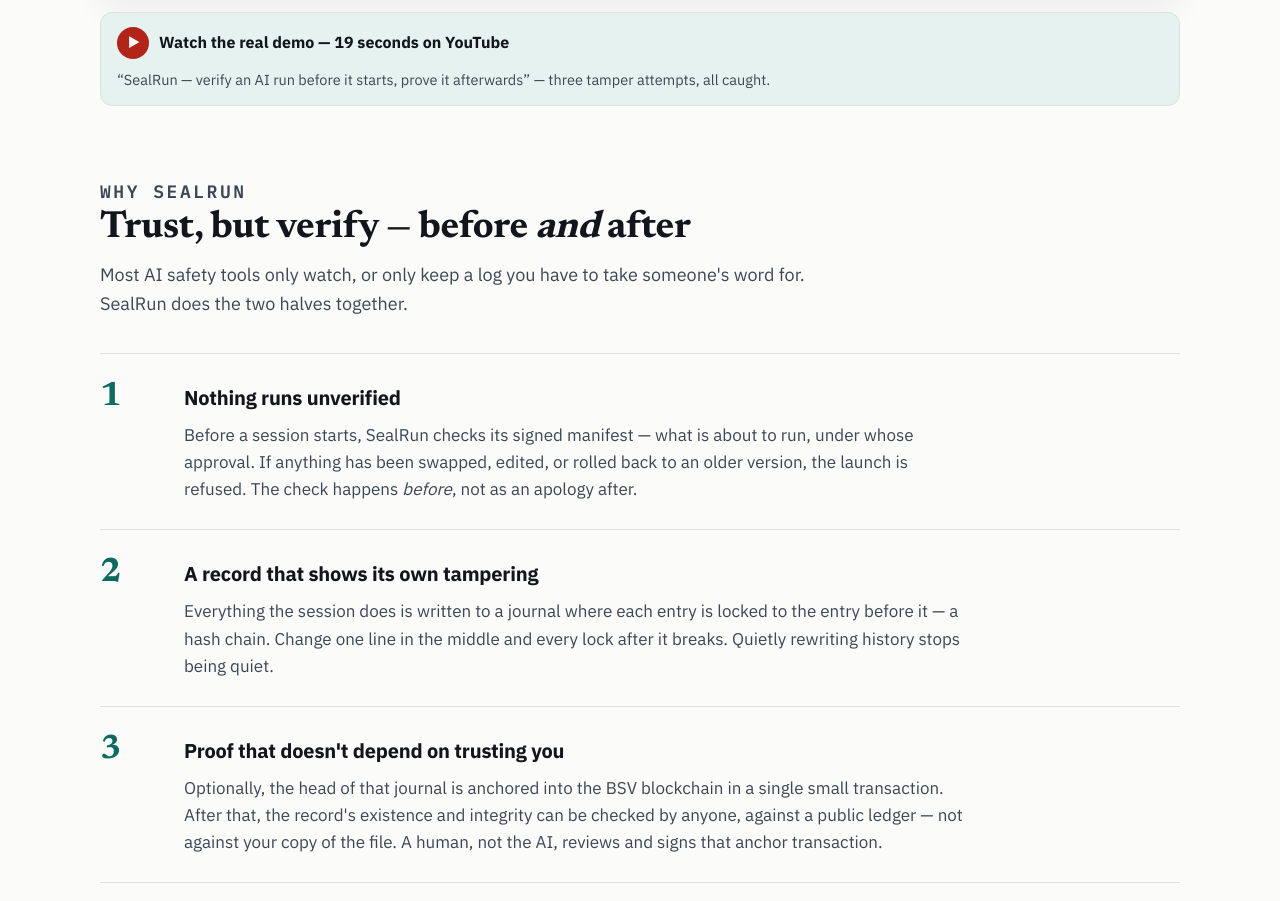
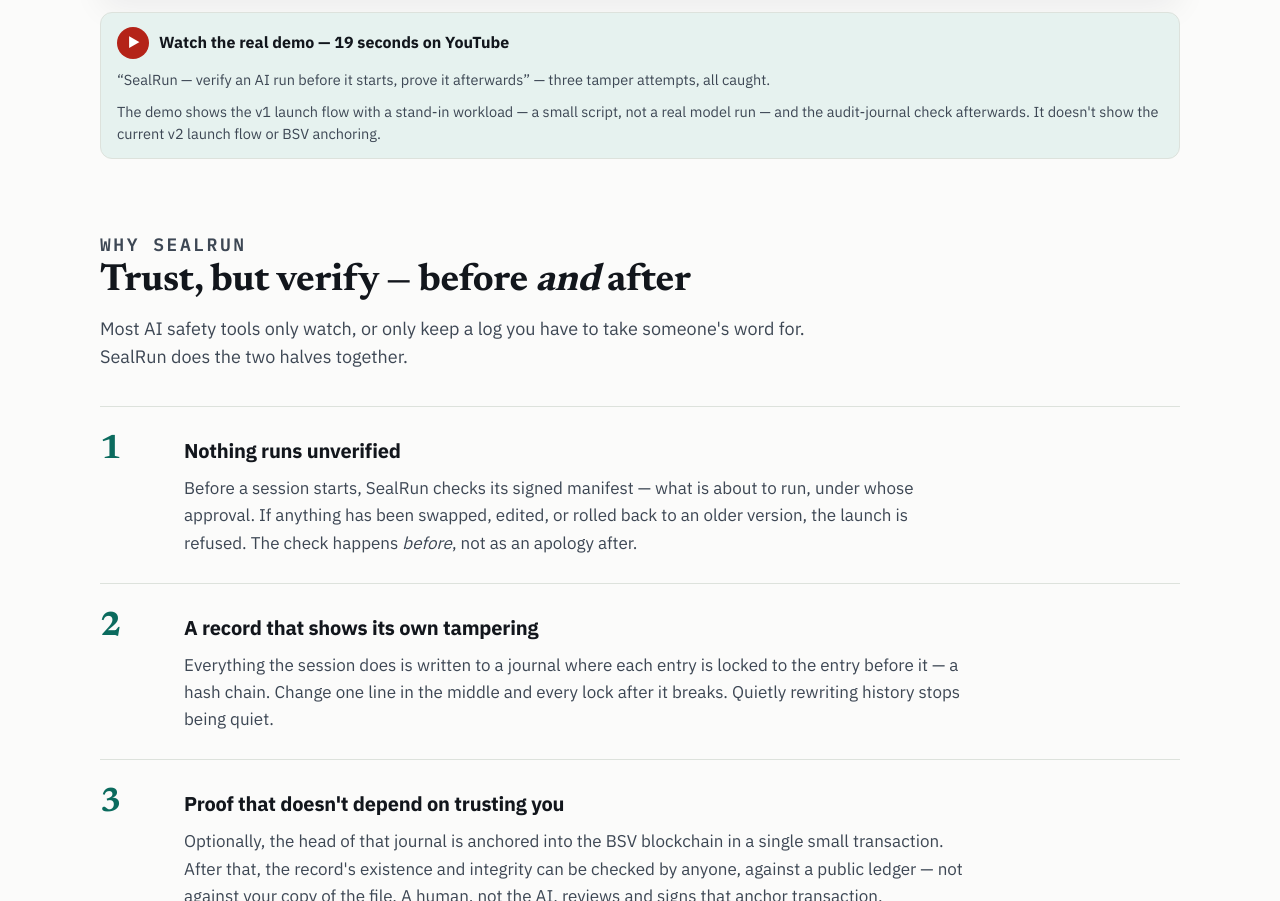
Before and after one commit to RobGanon/bsv-ai-security, a plain HTML site: page docs/index.html in a window 1280 px wide. Shown: the part 1025-1926 px from the top of the page. Drawn offline with Linux system fonts and the light colour scheme.

Commit message:
Docs: clarify the demo video shows the v1 launch flow

```diff
--- a/docs/index.html
+++ b/docs/index.html
@@ -280,6 +280,7 @@
           Watch the real demo — 19 seconds on YouTube
         </a>
         <span class="video-desc">“SealRun — verify an AI run before it starts, prove it afterwards” — three tamper attempts, all caught.</span>
+        <span class="video-desc">The demo shows the v1 launch flow with a stand-in workload — a small script, not a real model run — and the audit-journal check afterwards. It doesn't show the current v2 launch flow or BSV anchoring.</span>
       </div>
     </div>
 
```
Also changed, not shown: 1 other file.
